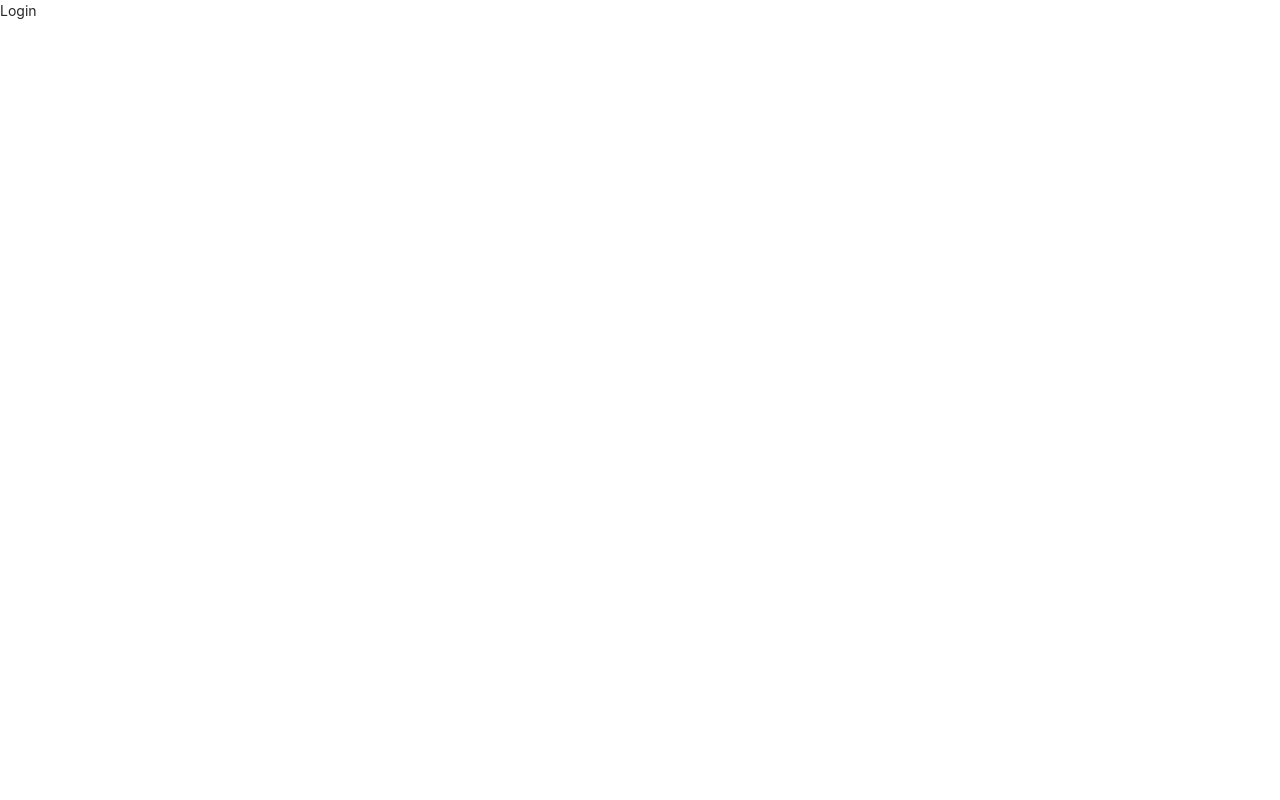
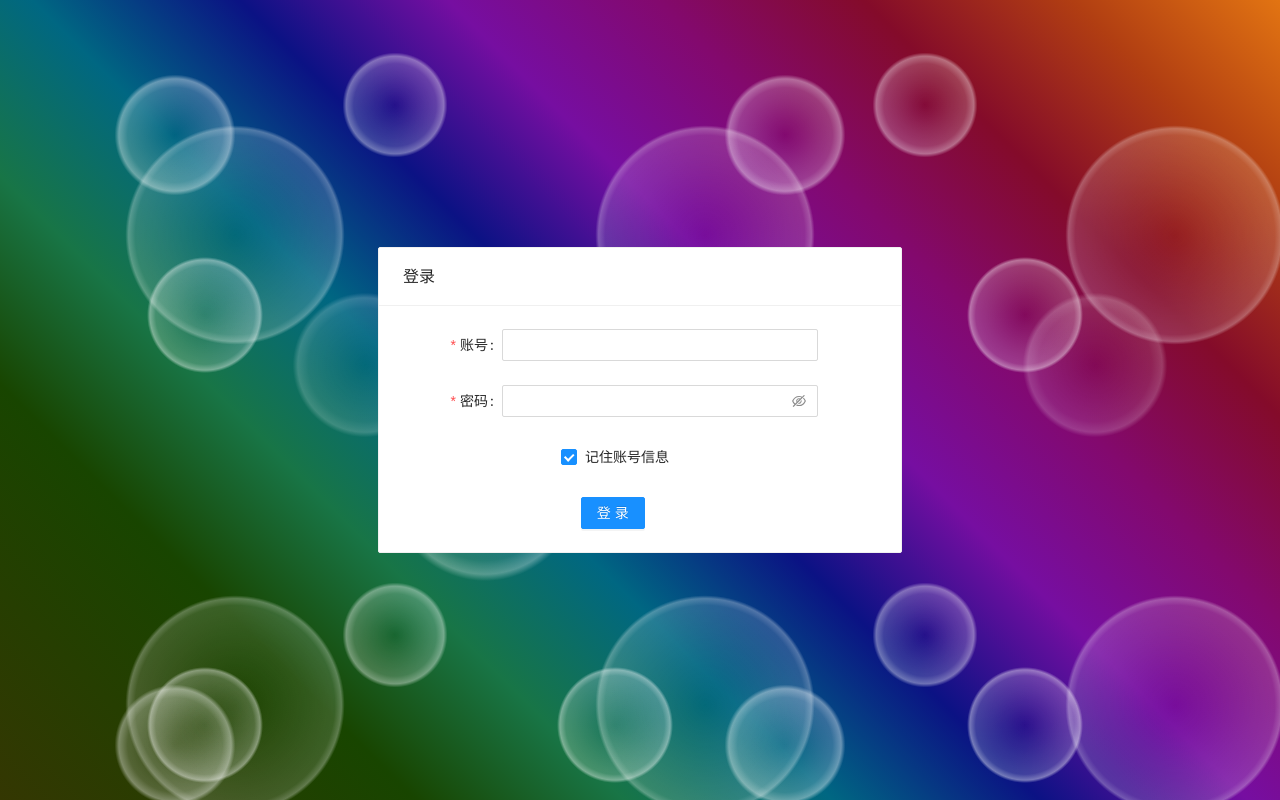
Before and after one commit to yicheny/work-tools, a React (Create React App) app: page /#/login in a window 1280 px wide. Built offline with nearby package versions, Linux system fonts and the light colour scheme.

Commit message:
update 登录页面实现

```diff
--- a/package.json
+++ b/package.json
@@ -3,6 +3,7 @@
   "version": "0.1.0",
   "private": true,
   "dependencies": {
+    "@ant-design/icons": "^4.6.2",
     "@testing-library/jest-dom": "^5.11.4",
     "@testing-library/react": "^11.1.0",
     "@testing-library/user-event": "^12.1.10",
--- /dev/null
+++ b/src/Login.module.scss
@@ -0,0 +1,21 @@
+.login{
+  height:100%;
+  display: flex;
+  justify-content: center;
+  align-items: center;
+  background:
+          radial-gradient(rgba(255,255,255,0) 0, rgba(255,255,255,.15) 30%, rgba(255,255,255,.3) 32%, rgba(255,255,255,0) 33%) 0 0,
+          radial-gradient(rgba(255,255,255,0) 0, rgba(255,255,255,.1) 11%, rgba(255,255,255,.3) 13%, rgba(255,255,255,0) 14%) 0 0,
+          radial-gradient(rgba(255,255,255,0) 0, rgba(255,255,255,.2) 17%, rgba(255,255,255,.43) 19%, rgba(255,255,255,0) 20%) 0 110px,
+          radial-gradient(rgba(255,255,255,0) 0, rgba(255,255,255,.2) 11%, rgba(255,255,255,.4) 13%, rgba(255,255,255,0) 14%) -130px -170px,
+          radial-gradient(rgba(255,255,255,0) 0, rgba(255,255,255,.2) 11%, rgba(255,255,255,.4) 13%, rgba(255,255,255,0) 14%) 130px 370px,
+          radial-gradient(rgba(255,255,255,0) 0, rgba(255,255,255,.1) 11%, rgba(255,255,255,.2) 13%, rgba(255,255,255,0) 14%) 0 0,
+          linear-gradient(45deg, #343702 0%, #184500 20%, #187546 30%, #006782 40%, #0b1284 50%, #760ea1 60%, #83096e 70%, #840b2a 80%, #b13e12 90%, #e27412 100%);
+  background-size: 470px 470px, 970px 970px, 410px 410px, 610px 610px, 530px 530px, 730px 730px, 100% 100%;
+  background-color: #840b2a;
+}
+
+.card{
+  width:524px;
+  height:306px;
+}
--- a/src/Login.tsx
+++ b/src/Login.tsx
@@ -1,5 +1,72 @@
 import React from 'react';
+import {Card,Input,Button,Form,Checkbox} from 'antd';
+import styles from './Login.module.scss';
+import {Api, globalData} from "./base";
+
+const layout = {
+    labelCol: { span: 5 },
+    wrapperCol: { span: 16 },
+};
+
+
+interface ILoginRequestParams{
+    name:string,
+    password:string,
+    encrypted?:boolean,
+    remember:boolean
+}
 
 export default function Login() {
-    return (<div>Login</div>)
+    const onFinish = async (values: ILoginRequestParams) => {
+        const data = await loginRequest(values)
+        console.log(data);
+    };
+
+    return <div className={styles.login}>
+        <Card title='登录' className={styles.card}>
+            <Form
+                name="basic"
+                {...layout}
+                initialValues={{ remember: true }}
+                onFinish={onFinish}
+            >
+                <Form.Item
+                    label="账号"
+                    name="name"
+                    rules={[{ required: true, message: '请输入您的账号!' }]}
+                >
+                    <Input />
+                </Form.Item>
+
+                <Form.Item label="密码" name="password"
+                    rules={[{ required: true, message: '请输入您的密码' }]}>
+                    <Input.Password />
+                </Form.Item>
+
+                <Form.Item wrapperCol={{ offset: 8 }} name="remember" valuePropName="checked">
+                    <Checkbox>记住账号信息</Checkbox>
+                </Form.Item>
+
+                <Form.Item  wrapperCol={{ offset: 9 }}>
+                    <Button type="primary" htmlType="submit">
+                        登录
+                    </Button>
+                </Form.Item>
+            </Form>
+        </Card>
+    </div>
 };
+
+function loginRequest(params:ILoginRequestParams) {
+    const {name,password,encrypted=false,remember} = params;
+
+    const data = new FormData();
+    data.append('name', name);
+    data.append('password', password);
+    data.append('remember', remember.toString());
+    data.append('encrypted', encrypted.toString());
+
+    return Api.post('/user/login', data).then((res:any) => {
+        globalData.User = res.data;
+    });
+}
--- a/src/base/api.ts
+++ b/src/base/api.ts
@@ -2,19 +2,16 @@ import Axios, {AxiosInstance, AxiosRequestConfig, CancelToken, CancelTokenSource
 import _ from 'lodash';
 import { globalData } from "./index";
 import {Exception} from "./index";
-import {Nullable, Voidable} from "../ts-base";
+import {IRequestResult, Nullable, Voidable} from "../ts-base";
 
 window.extends_settings = {
-    enable:true,
-    url:'api'
+    api_server:{
+        enable:true,
+        url:'api'
+    }
 }
 
 type cancel = CancelToken | true | undefined;
-
-interface IRequestResult{
-    code:number,
-    message:string
-}
 
 class API{
     static servers:Voidable<AxiosInstance[]> = undefined;
--- a/src/base/index.ts
+++ b/src/base/index.ts
@@ -1,2 +1,3 @@
 export {default as globalData} from './globalData';
 export {default as Exception} from './Exception';
+export {default as Api} from './api';
```
Also changed, not shown: src/ts-base/index.d.ts (+8 -3 lines), 1 other file (tests, documents, lock files or other folders).
